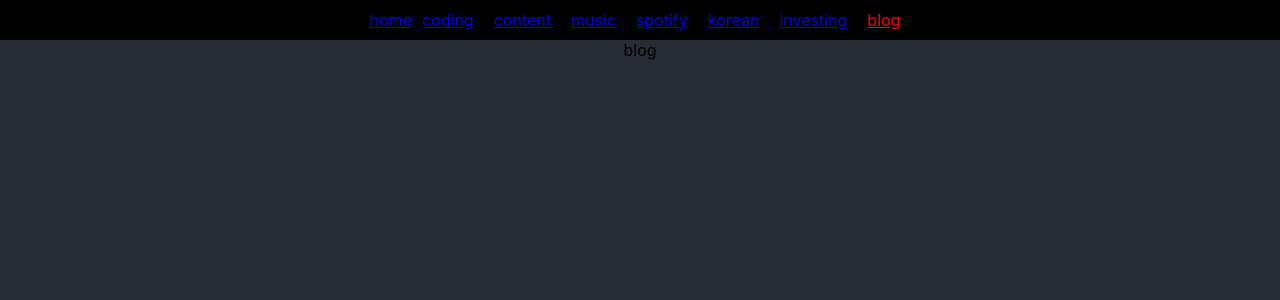
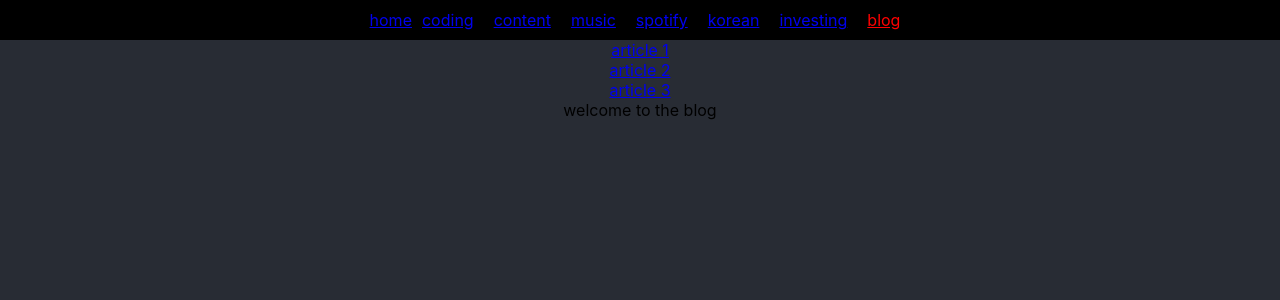
Before and after one commit to jpabadir/jpabadir.github.io, a React (Create React App) app: page /blog in a window 1280 px wide. Shown: the top 300 px of the page. Built offline with nearby package versions, Linux system fonts and the light colour scheme.

Commit message:
Add blog nested navigation

```diff
--- a/src/index.js
+++ b/src/index.js
@@ -12,7 +12,12 @@ ReactDOM.render(
       <Route path="/" element={<App />}>
         <Route index element={<div>welcome</div>} />
         <Route path="coding" element={<div>hey</div>} />
-        <Route path="blog" element={<Blog />} />
+        <Route path="blog" element={<Blog />}>
+          <Route index element={<div>welcome to the blog</div>} />
+          <Route path="article-1" element={<div>article 1</div>} />
+          <Route path="article-2" element={<div>article 2</div>} />
+          <Route path="article-3" element={<div>article 3</div>} />
+        </Route>
         <Route path="*" element={<div>404. Who gave you this link?</div>} />
       </Route>
     </Routes>
--- a/src/routes/blog.js
+++ b/src/routes/blog.js
@@ -1,3 +1,18 @@
+import { NavLink, Outlet } from 'react-router-dom';
+
 export default function Blog() {
-  return <div>blog</div>;
+  return (
+    <div>
+      <div>
+        <NavLink to="article-1">article 1</NavLink>
+      </div>
+      <div>
+        <NavLink to="article-2">article 2</NavLink>
+      </div>
+      <div>
+        <NavLink to="article-3">article 3</NavLink>
+      </div>
+      <Outlet />
+    </div>
+  );
 }
```
